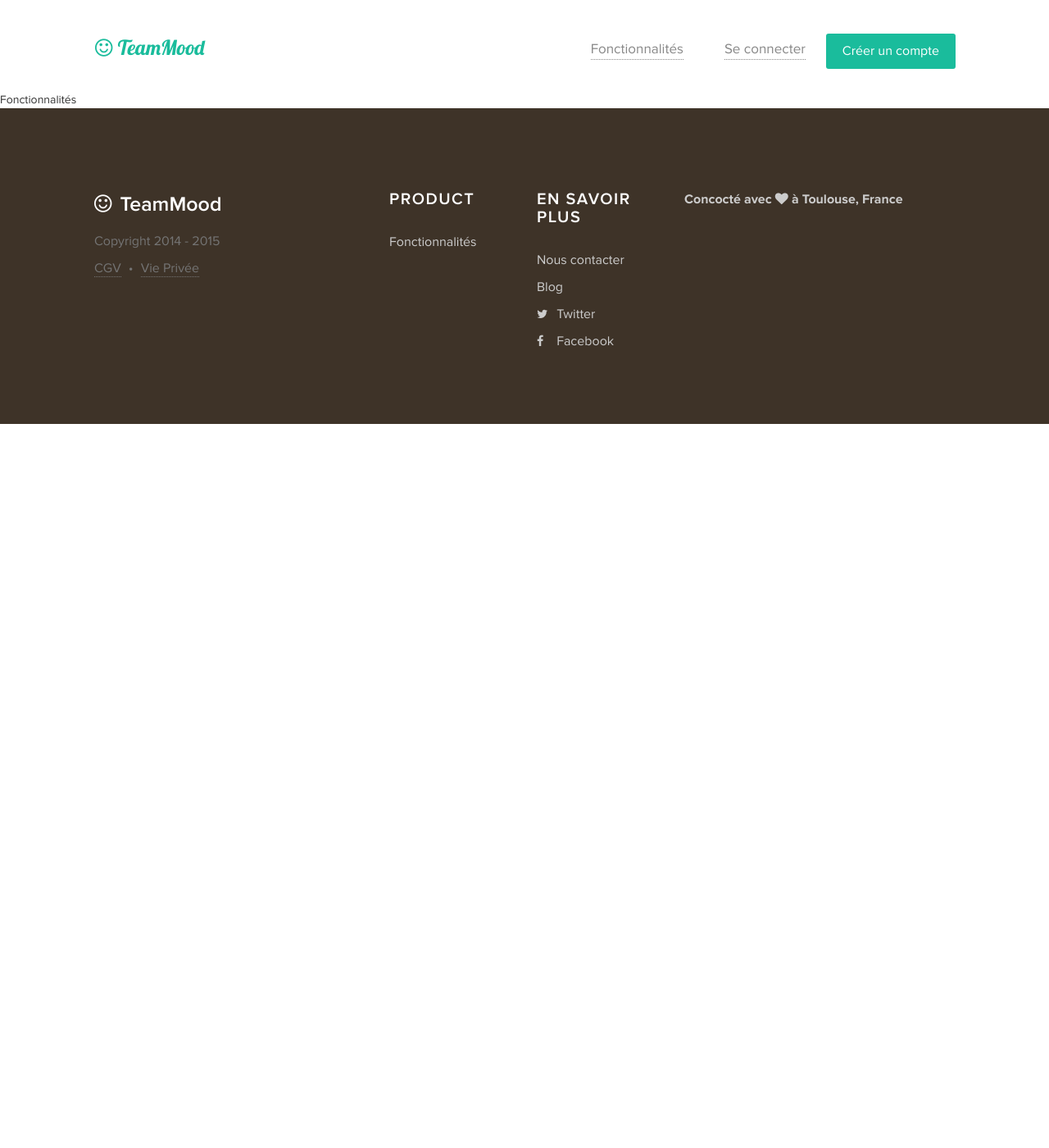
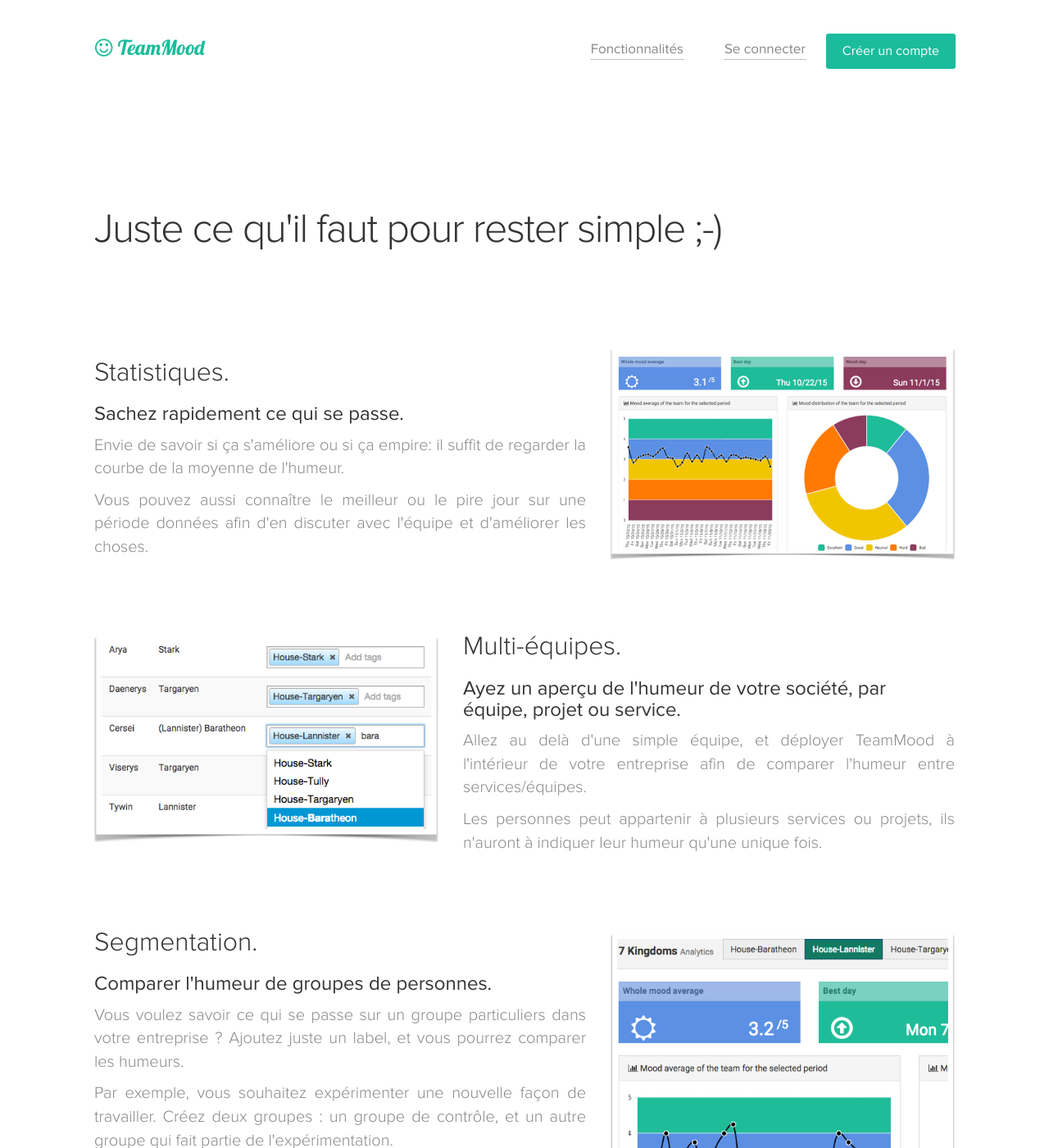
Before and after one commit to TeamMood/landing-page, a Jekyll site: the page built from fr/features/index.html, in a window 1280 px wide and 1400 px high. Shown: the whole window at 82% size. Built offline with Jekyll 4.4.1, drawn with Linux system fonts in a browser that asks for light colours; nearby versions of some CDN libraries; some of the changed text lies outside the part shown.

Commit message:
Features - fr

```diff
--- a/en/features/index.html
+++ b/en/features/index.html
@@ -64,7 +64,7 @@
     <div class="container">
         <div class="row">
             <div class="col-md-12 center">
-                <h2>And Also</h2>
+                <h2>And also</h2>
                 <p>Select the days within the week and the time when you want to receive the mood's email.</p>
                 <p>Choose your language: English or French.</p>
                 <p>Select your Timezone.</p>
--- a/fr/features/index.html
+++ b/fr/features/index.html
@@ -2,4 +2,74 @@
 layout: default
 lang: fr
 ---
-Fonctionnalités
+<div class="front-header homepage-header">
+    <div class="container">
+        <div class="row">
+            <div class="col-md-12">
+                <h1 class="text-center">Juste ce qu'il faut pour rester simple ;-)</h1>
+            </div>
+        </div>
+    </div>
+</div>
+
+<div class="homepage-api">
+    <div class="container">
+        <div class="row vcenter">
+            <div class="col-md-7">
+                <h2>Statistiques.</h2>
+                <h3>Sachez rapidement ce qui se passe.</h3>
+                <p class="text-justify">Envie de savoir si ça s'améliore ou si ça empire: il suffit de regarder la courbe de la moyenne de l'humeur.</p>
+                <p class="text-justify">Vous pouvez aussi connaître le meilleur ou le pire jour sur une période données afin d'en discuter avec l'équipe et d'améliorer les choses.</p>
+            </div>
+            <div class="col-md-5">
+                <img class="img-responsive" src="/images/analytics.png">
+            </div>
+        </div>
+    </div>
+</div>
+
+<div class="homepage-api">
+    <div class="container">
+        <div class="row vcenter">
+            <div class="col-md-7 col-md-push-5">
+                <h2>Multi-équipes.</h2>
+                <h3>Ayez un aperçu de l'humeur de votre société, par équipe, projet ou service.</h3>
+                <p class="text-justify">Allez au delà d'une simple équipe, et déployer TeamMood à l'intérieur de votre entreprise afin de comparer l'humeur entre services/équipes.</p>
+                <p class="text-justify">Les personnes peut appartenir à plusieurs services ou projets, ils n'auront à indiquer leur humeur qu'une unique fois.</p>
+            </div>
+            <div class="col-md-5 col-md-pull-7">
+                <img class="img-responsive" src="/images/tags.png">
+            </div>
+        </div>
+    </div>
+</div>
+
+<div class="homepage-api">
+    <div class="container">
+        <div class="row vcenter">
+            <div class="col-md-7">
+                <h2>Segmentation.</h2>
+                <h3>Comparer l'humeur de groupes de personnes.</h3>
+                <p class="text-justify">Vous voulez savoir ce qui se passe sur un groupe particuliers dans votre entreprise ? Ajoutez juste un label, et vous pourrez comparer les humeurs.</p>
+                <p class="text-justify">Par exemple, vous souhaitez expérimenter une nouvelle façon de travailler. Créez deux groupes : un groupe de contrôle, et un autre groupe qui fait partie de l'expérimentation.</p>
+                <p class="text-justify">Autres exemples : par lieux géographique, par expertise ou tout ce que vous pouvez imaginer !</p>
+            </div>
+            <div class="col-md-5">
+                <img class="img-responsive" src="/images/segmentation.png">
+            </div>
+        </div>
+    </div>
+</div>
+
+<div class="homepage-api">
+    <div class="container">
+        <div class="row">
+            <div class="col-md-12 center">
+                <h2>Et aussi</h2>
+                <p>Choisissez les jours de la semaine et l'heure auxquelles vous souhaitez recevoir l'email.</p>
+                <p>Choisissez votre langue : Français ou Anglais</p>
+                <p>Configurez votre fuseau horaire.</p>
+            </div>
+        </div>
+    </div>
+</div>
```
